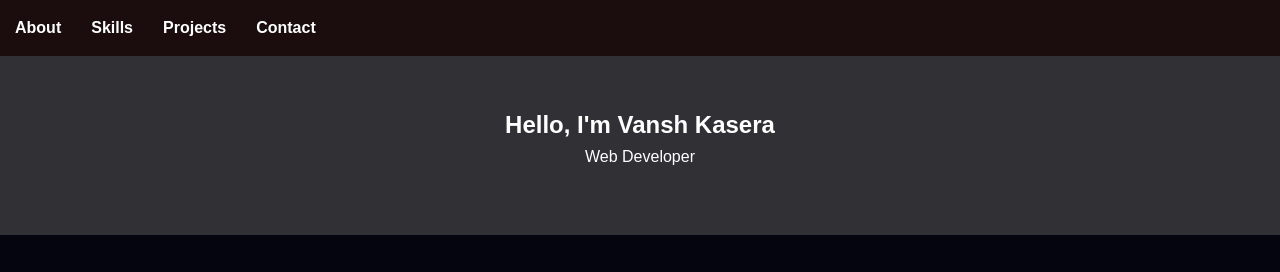
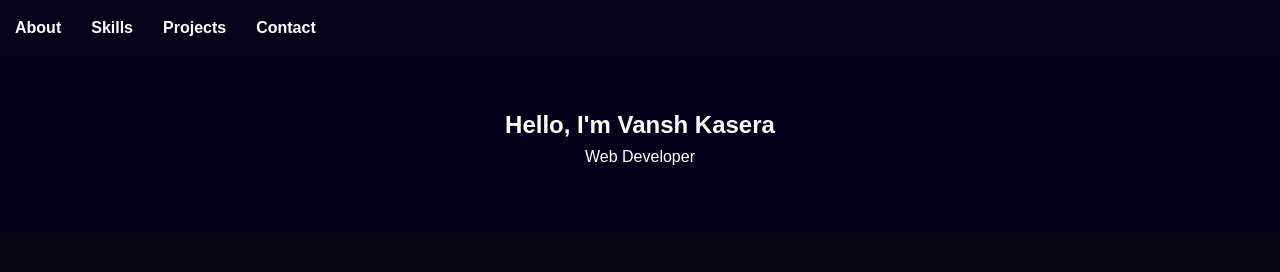
Before and after one commit to vk-cse/portfolio-page, a plain HTML site: page index.html in a window 1280 px wide. Shown: the top 272 px of the page. Drawn offline with Linux system fonts and the light colour scheme.

Commit message:
Update style.css

```diff
--- a/style.css
+++ b/style.css
@@ -9,11 +9,11 @@ body {
     text-align: center;
     line-height: 1.6;
     background-color: #04050f;
-    color: #fff;
+    color: #020213;
 }
 
 header {
-    background-color: #1b0d0d;
+    background-color: #06021a;
     color: #333;
     padding: 15px 0;
     text-align: center;
@@ -36,7 +36,7 @@ nav ul li a {
 }
 
 #hero {
-    background-color: #303035;
+    background-color: #03021a;
     color: #fff;
     text-align: center;
     padding: 50px 20px;
```
